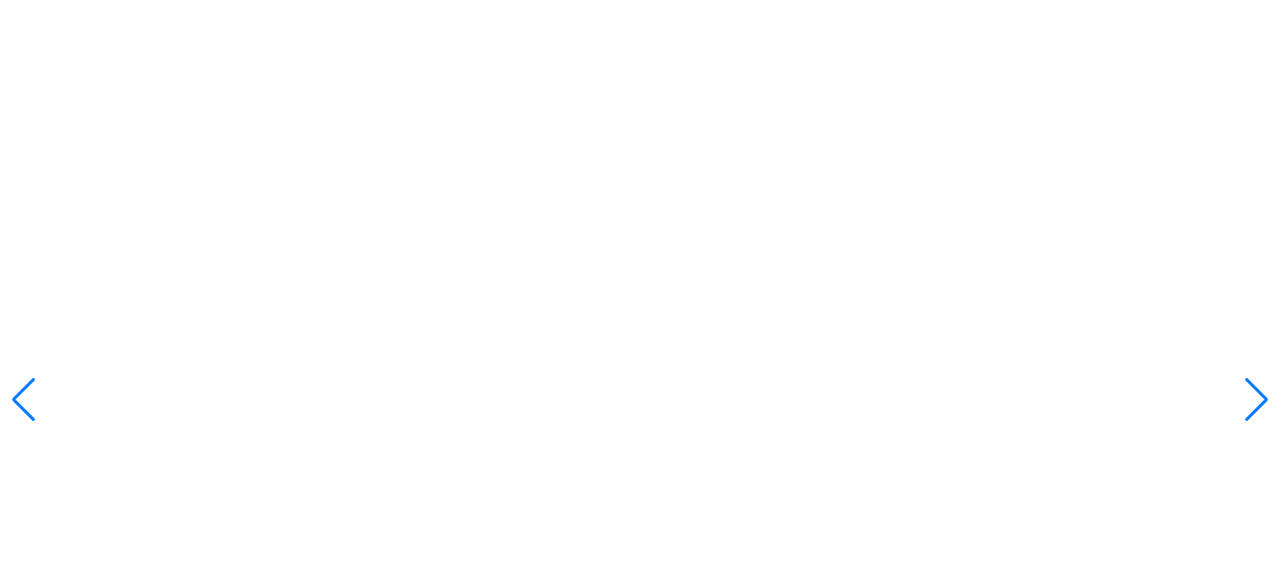
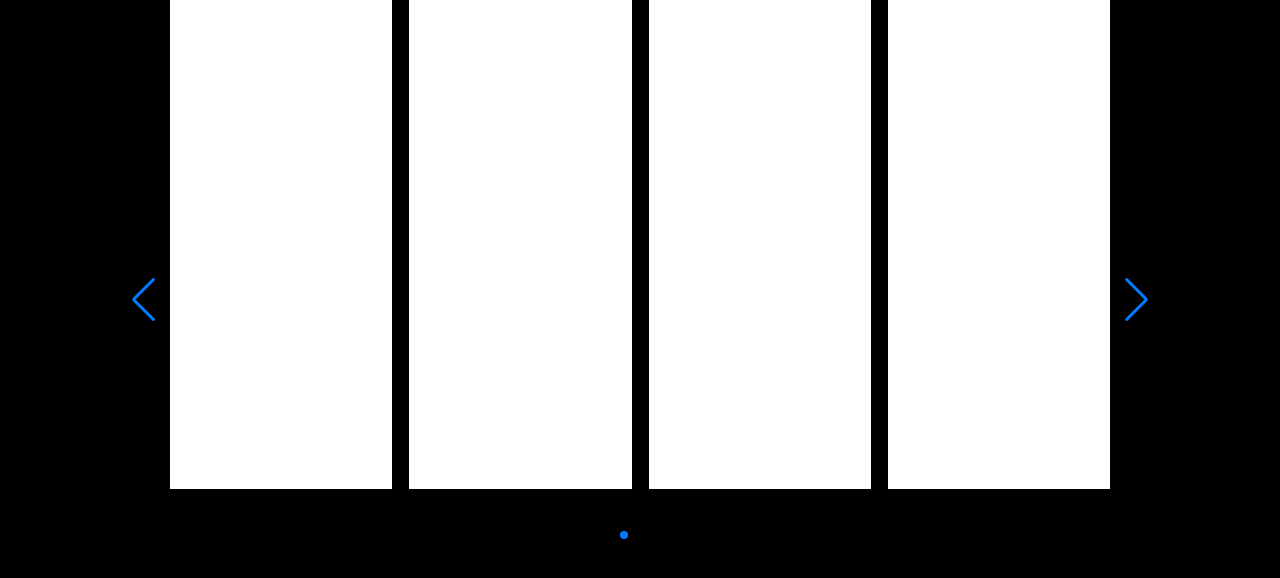
Before and after one commit to konomi-yoko/bianchi, a website: page footer.html in a window 1280 px wide. Drawn offline with nearby package versions, Linux system fonts and the light colour scheme.

Commit message:
slide途中

```diff
--- a/footer.html
+++ b/footer.html
@@ -5,24 +5,56 @@
 	<meta name="viewport" content="width=device-width,initial-scale=1.0">
   <link rel="stylesheet" type="text/css" href="css/reset.css">
   <link rel="stylesheet" href="https://unpkg.com/swiper/swiper-bundle.min.css">
-	<link rel="stylesheet" type="text/css" href="css/style.css">
+	<link rel="stylesheet" type="text/css" href="css/footer.css">
 </head>
 <body>
   <article>
-    <div class="swiper-container article-container">
-      <ul class="swiper-wrapper">
-        <li class="swiper-slide"></li>
-        <li class="swiper-slide"></li>
-        <li class="swiper-slide"></li>
-        <li class="swiper-slide"></li>
-        <li class="swiper-slide"></li>
-        <li class="swiper-slide"></li>
-      </ul>
-      <div class="swiper-button-next"></div>
-      <div class="swiper-button-prev"></div>
+    <div class="article-slide">
+      <div class="swiper-container article-container">
+        <ul class="swiper-wrapper article-wrapper">
+          <li class="swiper-slide">a</li>
+          <li class="swiper-slide">b</li>
+          <li class="swiper-slide">c</li>
+          <li class="swiper-slide">d</li>
+          <li class="swiper-slide">e</li>
+          <li class="swiper-slide">f</li>
+        </ul>
+        <div class="swiper-pagination article-pagination"></div>
+      </div>
+      <div class="swiper-button-next article-next"></div>
+      <div class="swiper-button-prev article-prev"></div>
     </div>
   </article>
 
   <script src="https://unpkg.com/swiper/swiper-bundle.min.js"></script>
+  <script>
+    var swiper = new Swiper('.swiper-container', {
+      slidesPerView: 1,
+      spaceBetween: 10,
+      // init: false,
+      pagination: {
+        el: '.swiper-pagination',
+        clickable: true,
+      },
+      breakpoints: {
+        '@0.00': {
+          slidesPerView: 1,
+          spaceBetween: 10,
+        },
+        '@0.75': {
+          slidesPerView: 2,
+          spaceBetween: 20,
+        },
+        '@1.00': {
+          slidesPerView: 3,
+          spaceBetween: 40,
+        },
+        '@1.50': {
+          slidesPerView: 4,
+          spaceBetween: 17,
+        },
+      }
+    });
+  </script>
 </body>
 </html>
--- a/sass/footer.scss
+++ b/sass/footer.scss
@@ -1,47 +1,3 @@
-
-// article {
-//   position: relative;
-//   height: 100%;
-//   background: #000;
-//   font-family: Helvetica Neue, Helvetica, Arial, sans-serif;
-//   font-size: 14px;
-//   color: #fff;
-
-//   .article-container {
-
-//     ul{
-
-
-//       li {
-//         text-align: center;
-//         font-size: 18px;
-//         background: #313131;;
-//         width: 220px;
-//         height: 489px;
-//         /* Center slide text vertically */
-//         display: -webkit-box;
-//         display: -ms-flexbox;
-//         display: -webkit-flex;
-//         display: flex;
-//         -webkit-box-pack: center;
-//         -ms-flex-pack: center;
-//         -webkit-justify-content: center;
-//         justify-content: center;
-//         -webkit-box-align: center;
-//         -ms-flex-align: center;
-//         -webkit-align-items: center;
-//         align-items: center;
-//       }
-
-
-//     }
-
-
-
-//   }
-
-
-// }
 
 article{
   position: relative;
@@ -54,31 +10,47 @@ article{
   padding: 0;
 }
 
-.article-wrapper {
+.article-slide {
+  width: 1040px;
+  height: 600px;
+  margin: 0 auto;
+  position: relative;
+
+  .article-container {
+      width: 940px;
+      height: 519px;
+      padding-bottom: 30px;
+      box-sizing: content-box;
+
+    ul {
+
+      li {
+        width: 220px;
+        height: 489px;
+        text-align: center;
+        font-size: 18px;
+        background: #fff;
+      }
+
+    }
+
+    // .article-next,.article-prev {
+    //   top: calc((100% - 50px) * 0.5);
+    //   margin-top: -22px;
+    //   // position: absolute;
+    //   // z-index: 2;
+    // }
+
+    // .article-prev {
+    //   left: -50px;
+    // }
+
+    // .article-next {
+    //   right: -50px;
+    // }
+
+
+  }
+
 
 }
-
-.swiper-container {
-  width: 100%;
-  height: 100%;
-}
-
-.swiper-slide {
-  text-align: center;
-  font-size: 18px;
-  background: #fff;
-
-  /* Center slide text vertically */
-  display: -webkit-box;
-  display: -ms-flexbox;
-  display: -webkit-flex;
-  display: flex;
-  -webkit-box-pack: center;
-  -ms-flex-pack: center;
-  -webkit-justify-content: center;
-  justify-content: center;
-  -webkit-box-align: center;
-  -ms-flex-align: center;
-  -webkit-align-items: center;
-  align-items: center;
-}
```
Also changed, not shown: css/footer.css.
